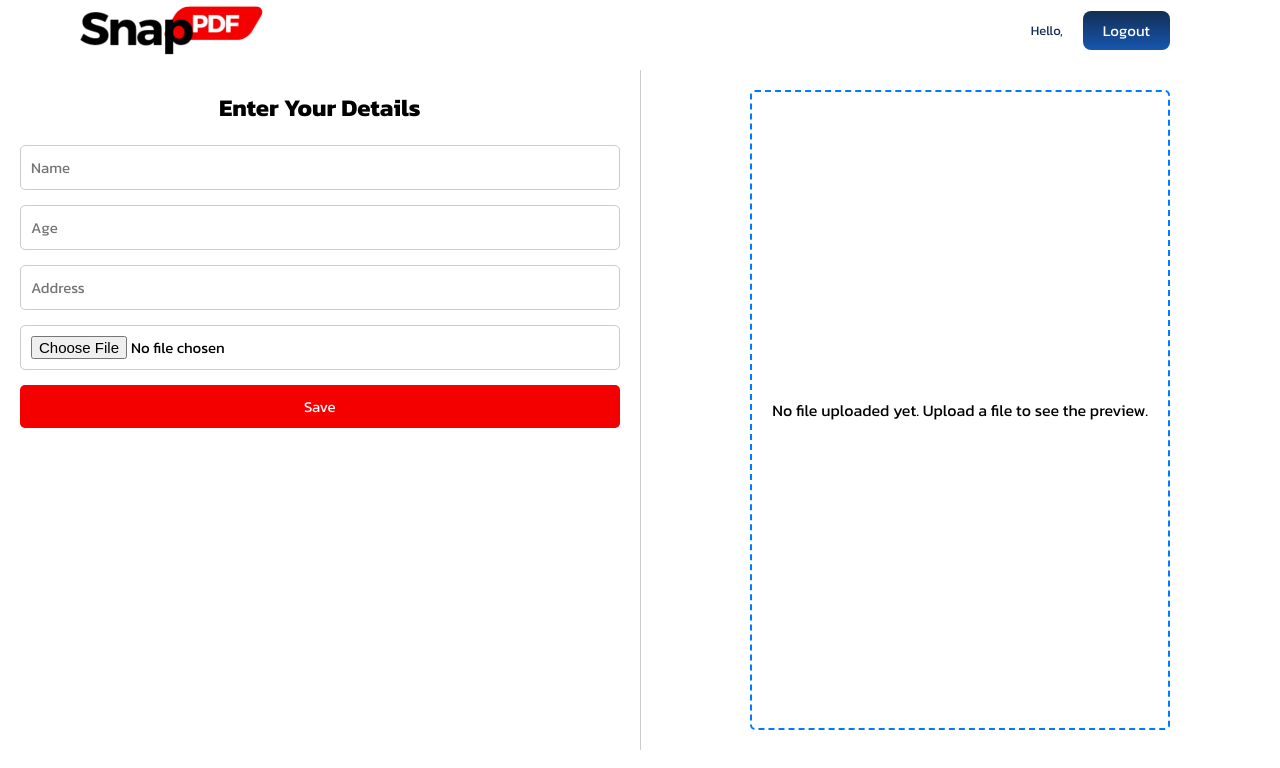
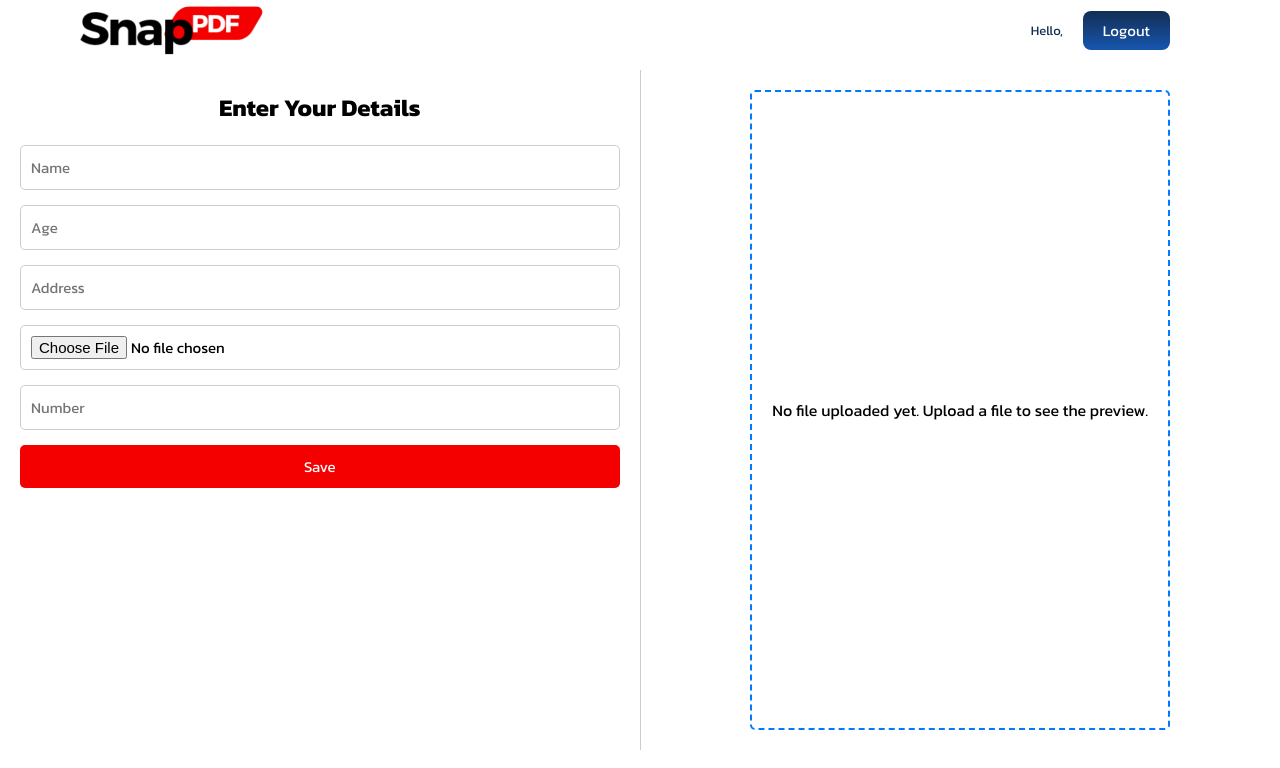
Before and after one commit to omkar231098/snapPDF_frontend, a React (Create React App) app: page /form in a window 1280 px wide. Shown: the top 768 px of the page. Built offline with nearby package versions, Linux system fonts and the light colour scheme; no server answers; sample sign-in values are in the browser's storage.

Commit message:
add new number input in form

```diff
--- a/src/components/Form.jsx
+++ b/src/components/Form.jsx
@@ -21,6 +21,7 @@ const Form = () => {
   const [age, setAge] = useState('');
   const [address, setAddress] = useState('');
   const [photo, setPhoto] = useState(null);
+  const [number, setNumber] = useState('');
   const [pdfUrl, setPdfUrl] = useState(null);
   const [loading, setLoading] = useState(false);
 
@@ -35,6 +36,7 @@ const Form = () => {
     formData.append('age', age);
     formData.append('address', address);
     formData.append('photo', photo);
+    formData.append('number', number);
 
     try {
       const token = localStorage.getItem('authtoken');
@@ -113,7 +115,14 @@ const Form = () => {
               onChange={handleFileChange}
               placeholder="Upload Photo"
             />
-
+            <input
+              style={{ fontSize: '15px', fontFamily: 'Kanit, sans-serif' }}
+              type="number"
+              name="number"
+              onChange={(e) => setNumber(e.target.value)}
+              value={number}
+              placeholder="Number"
+            />
             <button
               onClick={handleSubmit}
               style={{ fontSize: '15px', fontFamily: 'Kanit, sans-serif' }}
```
